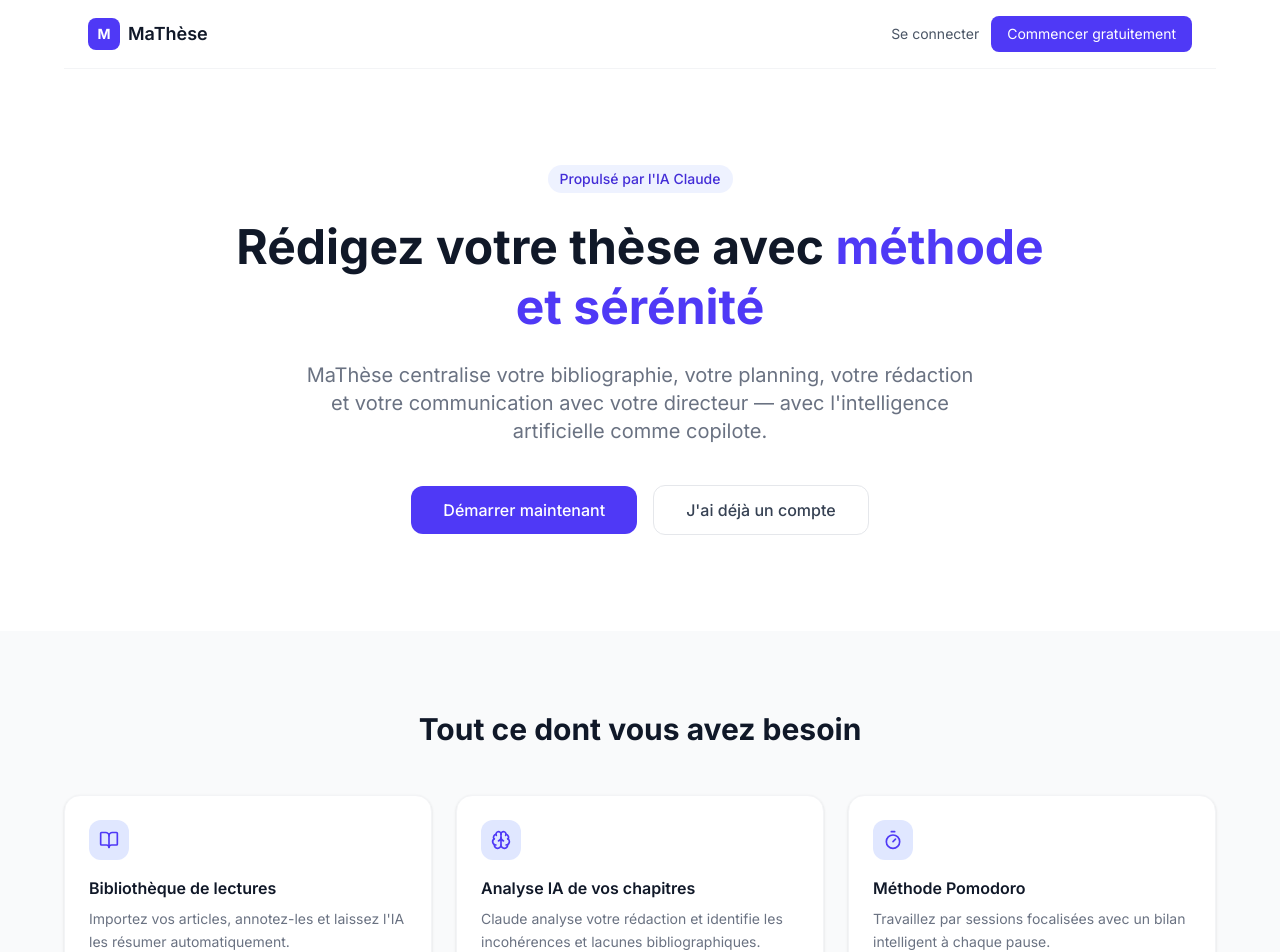
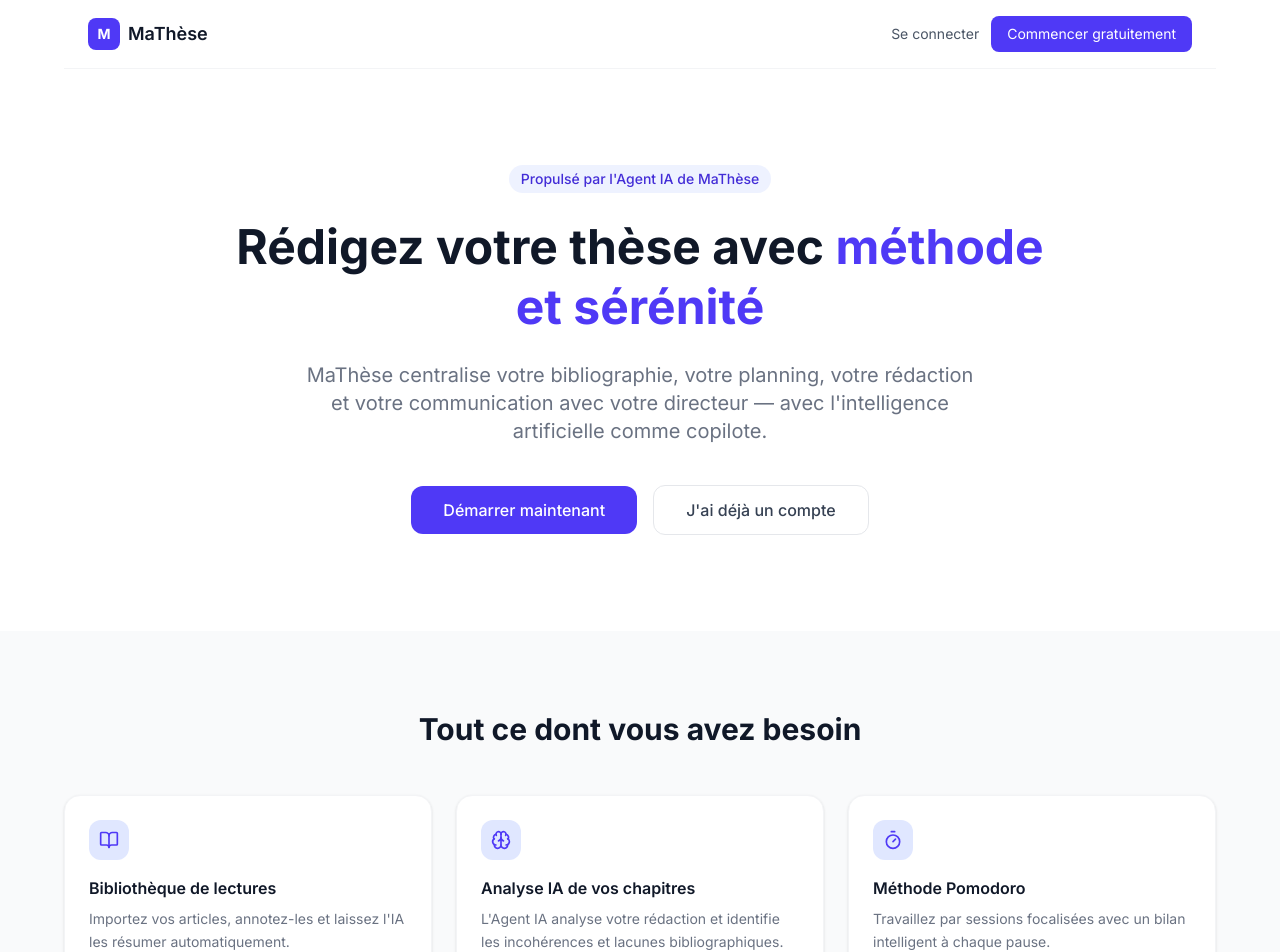
Before and after one commit to Augustin0527/Mathese, a Next.js app: page / in a window 1280 px wide. Shown: the top 952 px of the page. Built offline with nearby package versions, Linux system fonts and the light colour scheme; no server answers.

Commit message:
fix: remplacer mentions Claude par Agent IA de MaThèse sur la landing page
Co-Authored-By: Claude Sonnet 4.6 <noreply@anthropic.com>

```diff
--- a/app/page.tsx
+++ b/app/page.tsx
@@ -10,7 +10,7 @@ const features = [
   {
     icon: Brain,
     titre: "Analyse IA de vos chapitres",
-    desc: "Claude analyse votre rédaction et identifie les incohérences et lacunes bibliographiques.",
+    desc: "L'Agent IA analyse votre rédaction et identifie les incohérences et lacunes bibliographiques.",
   },
   {
     icon: Timer,
@@ -61,7 +61,7 @@ export default function LandingPage() {
       {/* Hero */}
       <section className="text-center py-24 px-6 max-w-4xl mx-auto">
         <div className="inline-block bg-indigo-50 text-indigo-700 text-sm font-medium px-3 py-1 rounded-full mb-6">
-          Propulsé par l&apos;IA Claude
+          Propulsé par l&apos;Agent IA de MaThèse
         </div>
         <h1 className="text-5xl font-bold text-gray-900 mb-6 leading-tight">
           Rédigez votre thèse avec{" "}
```
